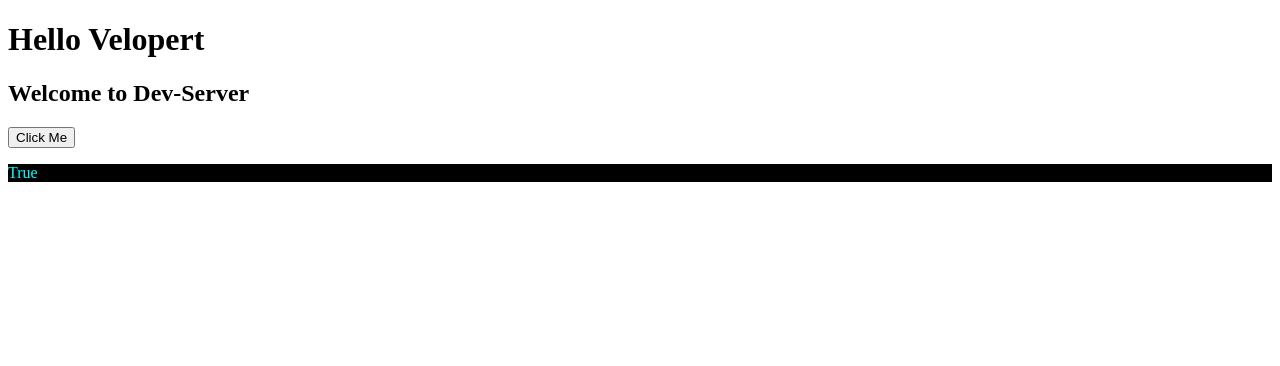
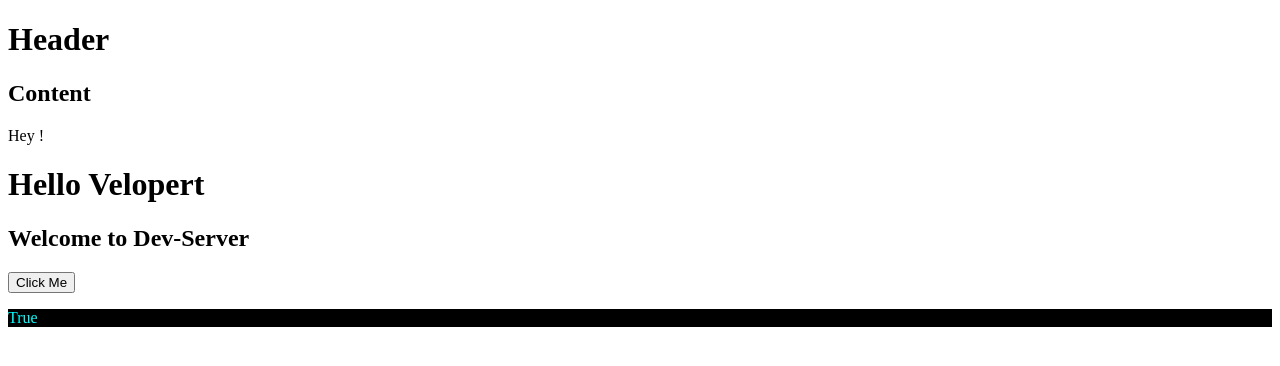
Before and after one commit to kingroma/information-client-react, a React app: page / in a window 1280 px wide. Shown: the top 366 px of the page. Built offline with nearby package versions, Linux system fonts and the light colour scheme.

Commit message:
간단한 컴포넌트 모듈화작업

```diff
--- a/src/components/App.js
+++ b/src/components/App.js
@@ -1,4 +1,6 @@
 import React from 'react';
+import Header from './Header';
+import Content from './Content';
 
 // 컴포넌트의 첫 문자를 대문자로 하는건 React의 naming convention 입니다.
 class App extends React.Component {
@@ -17,6 +19,8 @@
 
         return  (
             <div>
+                <Header />
+                <Content />
                 <h1> Hello Velopert </h1>
                 <h2> Welcome to {text}</h2>
                 <button onClick= {this.sayHey}>Click Me</button>
--- /dev/null
+++ b/src/components/Content.js
@@ -0,0 +1,14 @@
+import React from 'react';
+
+class Content extends React.Component {
+  render() {
+    return (
+      <div>
+        <h2>Content</h2>
+        <p> Hey !</p>
+      </div>
+    )
+  }
+}
+
+export default Content;
--- /dev/null
+++ b/src/components/Header.js
@@ -0,0 +1,11 @@
+import React from 'react';
+
+class Header extends React.Component {
+  render(){
+    return (
+      <h1>Header</h1>
+    );
+  }
+}
+
+export default Header;
```
Also changed, not shown: 1 other file (tests, documents, lock files or other folders).
